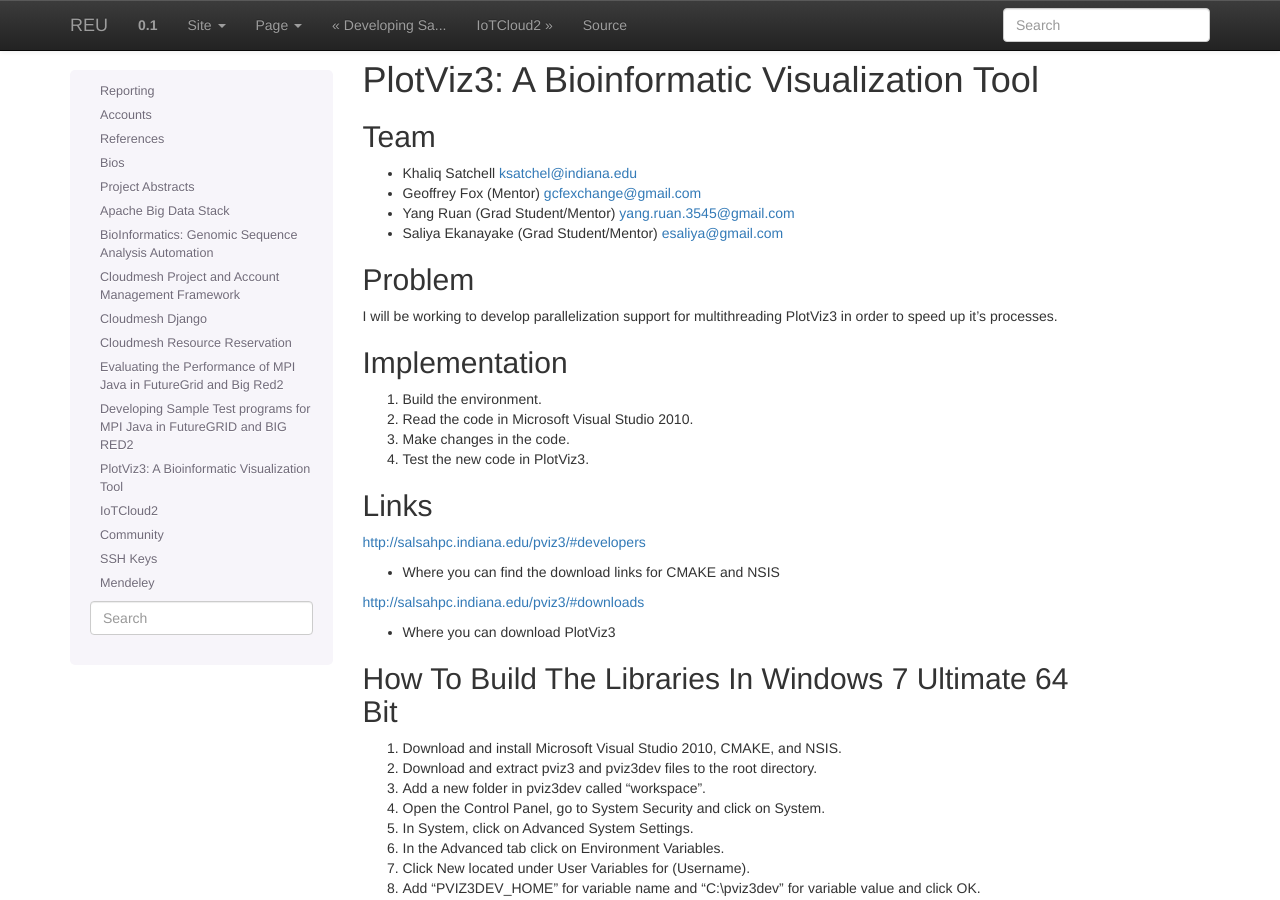
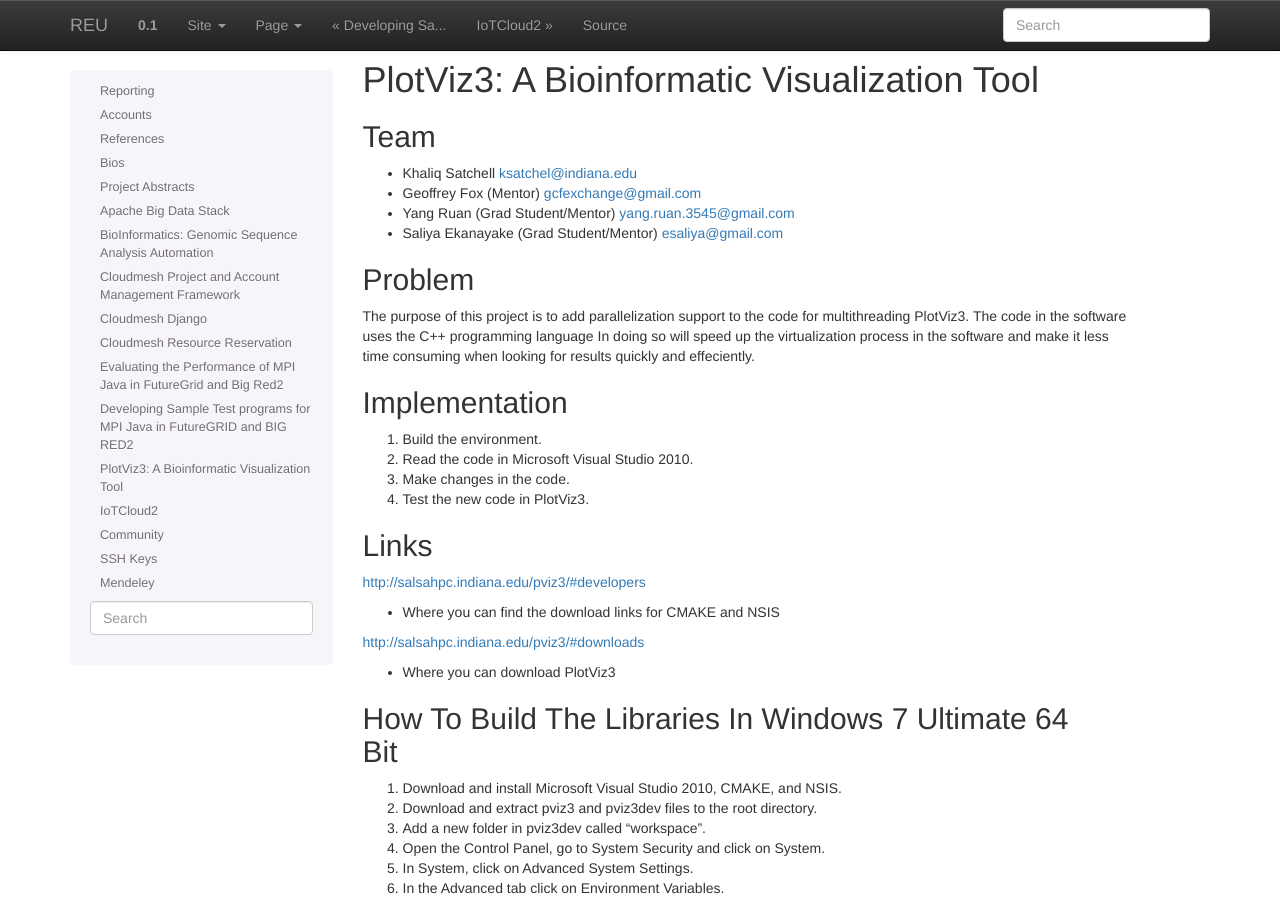
Before and after one commit to cloudmesh-project/reu-2014, a Sphinx documentation site: the page built from doc/source/projects/plotviz.rst, in a window 1280 px wide and 900 px high. Built offline with Sphinx 7.4.7, drawn with Linux system fonts in a browser that asks for light colours.

Commit message:
Update plotviz.rst

```diff
--- a/doc/source/projects/plotviz.rst
+++ b/doc/source/projects/plotviz.rst
@@ -17,7 +17,7 @@
 Problem
 ----------------------------------------------------------------------
 
-I will be working to develop parallelization support for multithreading PlotViz3 in order to speed up it's processes.
+The purpose of this project is to add parallelization support to the code for multithreading PlotViz3. The code in the software uses the C++ programming language  In doing so will speed up the virtualization process in the software and make it less time consuming when looking for results quickly and effeciently.
 
 Implementation
 ----------------------------------------------------------------------
```
